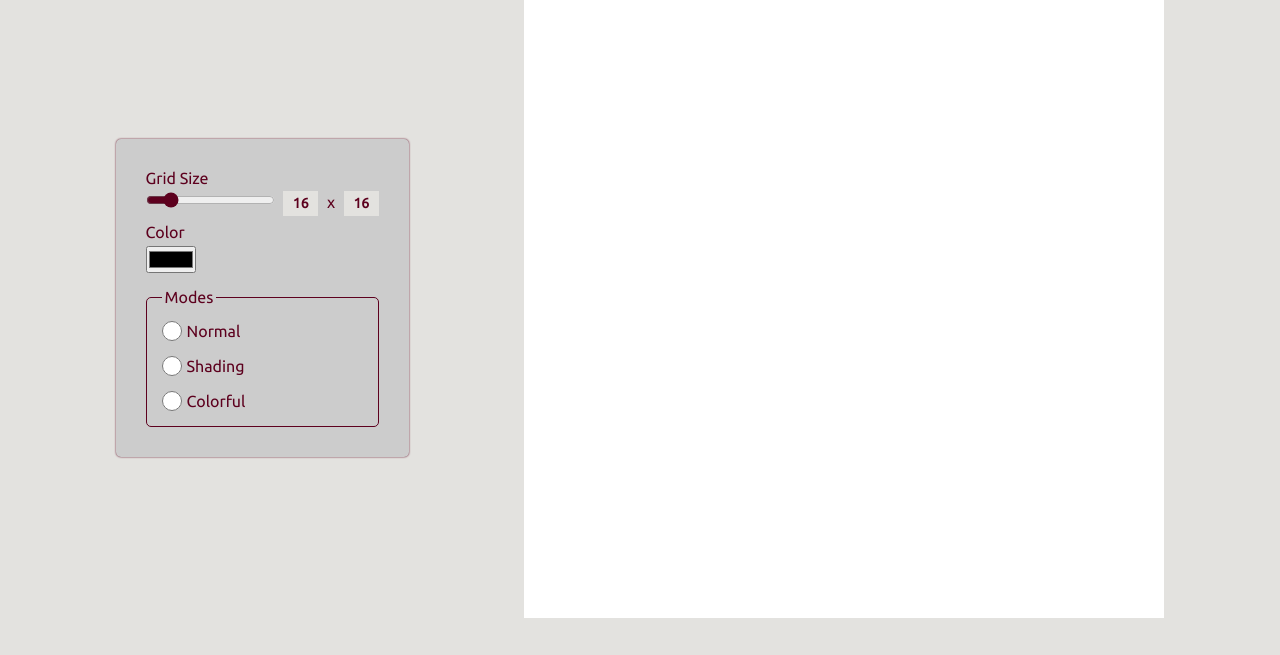
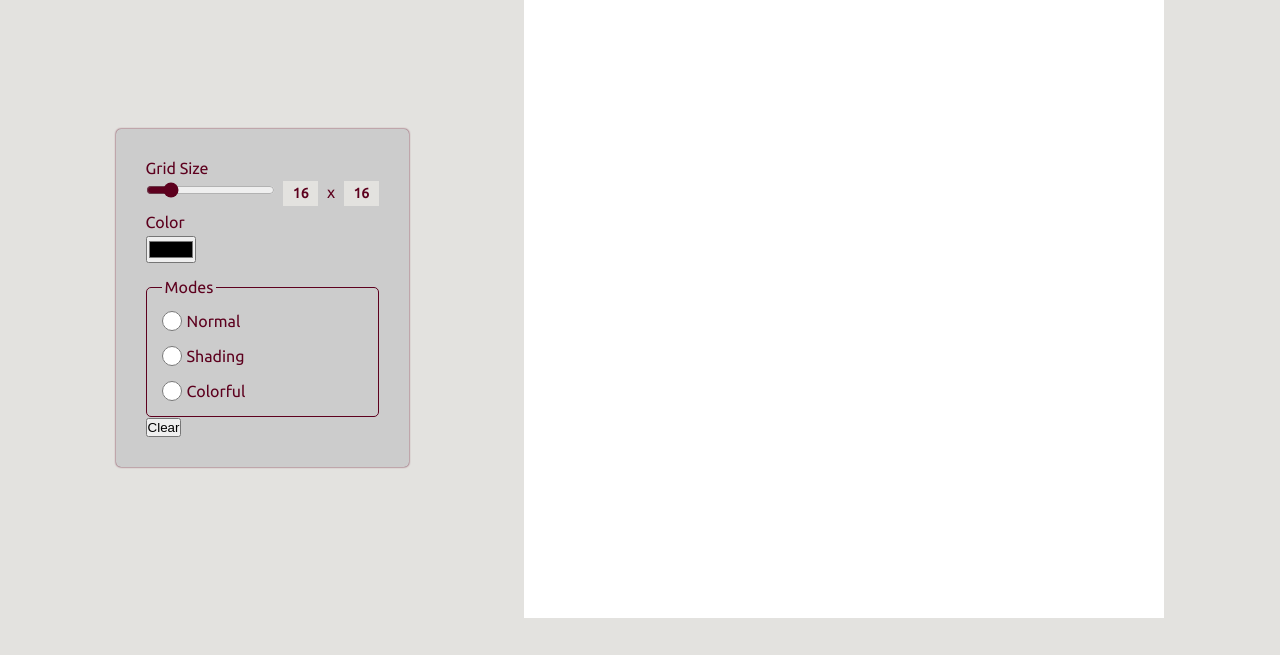
Before and after one commit to younesghorbani/etch-a-sketch, a plain HTML site: page index.html in a window 1280 px wide. Shown: the part 145-800 px from the top of the page. Drawn offline with Linux system fonts and the light colour scheme.

Commit message:
Add a 'Clear' button to clear the grid

```diff
--- a/index.html
+++ b/index.html
@@ -35,8 +35,12 @@
                         <label for="colorful">Colorful</label>
                     </div>
                 </fieldset>
+                <div class="clear">
+                    <button>Clear</button>
+                </div>
             </form>
         </div>
+
         <div class="grid"></div>
     </main>
 </body>
```
